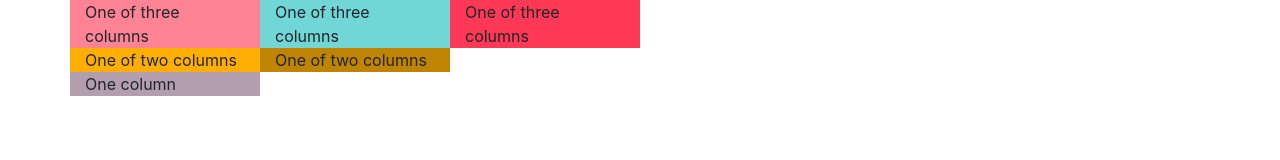
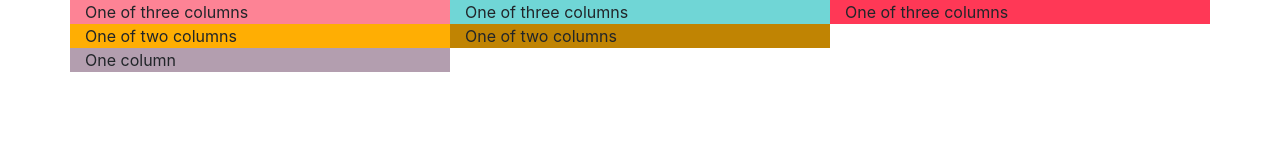
Before and after one commit to qualmless/bootstrapChallenge, a plain HTML site: page index.html in a window 1280 px wide. Drawn offline with nearby package versions, Linux system fonts and the light colour scheme.

Commit message:
using l instead of lg lol, columns work great now

```diff
--- a/index.html
+++ b/index.html
@@ -10,26 +10,26 @@
 <body>
     <div class="container">
         <div class="row">
-            <div class="col-l-3 col-sm-2" id="one3">
+            <div class="col-lg-4 col-sm-6" id="one3">
                 One of three columns
             </div>
-            <div class="col-l-3 col-sm-2" id="two3">
+            <div class="col-lg-4 col-sm-6" id="two3">
                 One of three columns
             </div>
-            <div class="col-l-3 col-sm-2" id="three3">
+            <div class="col-lg-4 col-sm-6" id="three3">
                 One of three columns
             </div>
         </div>
         <div class="row">
-            <div class="col-l-2 col-sm-2" id="one2">
+            <div class="col-lg-4 col-sm-6" id="one2">
                 One of two columns
             </div>
-            <div class="col-l-2 col-sm-2" id="two2">
+            <div class="col-lg-4 col-sm-6" id="two2">
                 One of two columns
             </div>
         </div>
         <div class="row">
-            <div class="col-l-1 col-sm-2" id="one1">
+            <div class="col-lg-4 col-sm-6" id="one1">
                 One column
             </div>
         </div>
```
